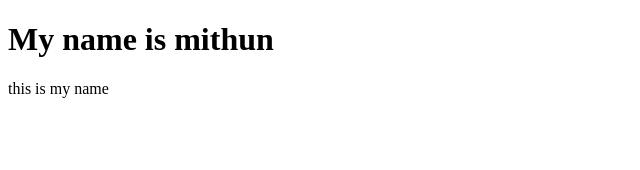
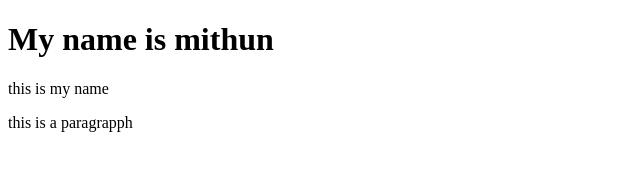
Before and after one commit to mithunbiswas1/git-third-ripo, a plain HTML site: page index.html in a window 1280 px wide. Shown: the whole page, without its empty margins (0-640 px from the left). Drawn offline with Linux system fonts and the light colour scheme.

Commit message:
new p added

```diff
--- a/index.html
+++ b/index.html
@@ -9,5 +9,6 @@
 <body>
     <h1>My name is mithun</h1>
     <p>this is my name</p>
+    <p>this is a paragrapph</p>
 </body>
 </html>
```
